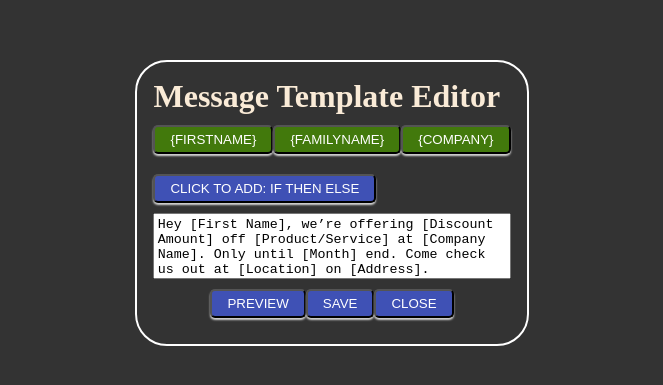
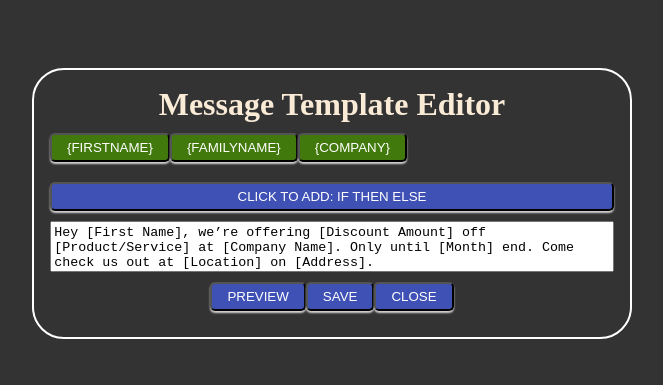
Before and after one commit to feral416/message-template-editor, a React (Create React App) app: page / in a window 1280 px wide. Shown: the part 197-582 px from the top of the page, without its empty margins (308-971 px from the left). Built offline with nearby package versions, Linux system fonts and the light colour scheme.

Commit message:
styled and added block wrapper

```diff
--- a/src/App.css
+++ b/src/App.css
@@ -1,15 +1,4 @@
-.editor_wrapper {
-  display: flex;
-  flex-direction: column;
-  align-content: center;
-  justify-content: center;
-  padding: 1rem;
-  border: 2px solid white;
-  border-radius: 2rem;
-  color:antiquewhite;
-  max-inline-size: 400px;
-  font-size: 1rem;
-}
+
 
 button {
   background-color: #3f51b5;
@@ -30,3 +19,7 @@ button {
     opacity: 0.7;
   }
 }
+
+h1, h2 {
+  text-align: center;
+}
--- a/src/App.js
+++ b/src/App.js
@@ -7,9 +7,7 @@ const testTemplate = "Hey [First Name], we’re offering [Discount Amount] off [
 
 function App() {
   return (
-    <div className="editor_wrapper">
       <Editor key="editor" arrVarNames={testVarNames} template={testTemplate}/>
-    </div>
   );
 }
 
--- a/src/components/if_then_else.jsx
+++ b/src/components/if_then_else.jsx
@@ -1,14 +1,11 @@
 import styles from '../styles/if_then_else.module.css';
 
-//<button type="button" className={styles.delete_btn}>Delete</button>
-
-export default function IfThenElse({record, callbackSaveLastFocused, handleChange}) {
+export default function IfThenElse({children}) {
 
 
   return (
-    <div className={styles.if_then_else_container}>
-      <span>{record.term}</span>
-      <textarea id={record.id} onFocus={callbackSaveLastFocused} value={record.value} onChange={handleChange}></textarea>
-    </div>
+    <section className={styles.if_then_else_container}>
+      {children}
+    </section>
   );
 }
--- a/src/components/input_row.jsx
+++ b/src/components/input_row.jsx
@@ -1,13 +1,15 @@
 import styles from '../styles/input_row.module.css';
+import "../styles/input_row.css";
 import useAutosizeTextArea from '../utils';
 import {useRef} from 'react';
 
-export default function InputRow({record, callbackSaveLastFocused, handleChange}) {
+export default function InputRow({record, callbackSaveLastFocused, handleChange, handleDelete}) {
   const refToText = useRef(null);
   useAutosizeTextArea(refToText, record.value);
   return (
   <div className={styles.input_row}>
-    <span>{record.term}</span>
+    {record.term === "IF" && <button className={styles.deleteBtn} id={record.id} type='button' onClick={handleDelete}>X</button>}
+    <span id={record.id} className="term">{record.term}</span>
     <textarea id={record.id} className={styles.field} onFocus={callbackSaveLastFocused} ref={refToText} value={record.value} onChange={handleChange}></textarea>
   </div>
   );
--- a/src/components/message_template_editor.jsx
+++ b/src/components/message_template_editor.jsx
@@ -4,12 +4,13 @@ import Variables from "./variable_buttons";
 import InputRow from './input_row';
 import {nanoid} from 'nanoid';
 import { useForceRerender } from '../utils';
+import IfThenElse from './if_then_else';
 
 
 export default function Editor({arrVarNames, template = "", callbackSave}) {
   const [preview, setPreview] = useState(false);
   const [fullTemplate, setFullTemplate] = useState(template);
-  const [elementDB, updateElementDB] = useState([{id: nanoid(), groupID: "root", parentID: "", term: "", value: template}]);
+  const [elementDB, updateElementDB] = useState([{id: "root", groupID: "root", parentID: "", term: "", value: template}]);
   const lastFocusedRef = useRef(null);
   const  initForceRerender = useForceRerender(false);
 
@@ -86,23 +87,34 @@ export default function Editor({arrVarNames, template = "", callbackSave}) {
     if (!preview) {
       outputArr.push(
         <Variables arrVarNames={arrVarNames} key="variables" callbackPlaceVar={callbackPlaceVar}/>,
-        <button onClick={() => AddIfThenElse()}>Click to add: IF THEN ELSE</button>
+        <button onClick={() => AddIfThenElse()}>Click to add: IF THEN ELSE</button>,
+        <InputRow
+          key={elementDB[0].id}
+          record={elementDB[0]}
+          callbackSaveLastFocused={callbackSaveLastFocused}
+          handleChange={handleChange}
+        />
       );
-      elementDB.map((record) => {
-      if (record.term === "IF") {
-        outputArr.push((
-          <button id={record.id} type='button' onClick={handleDelete}>Delete</button>
-        ))
+      if (elementDB.length > 0) {
+        const ifThenElseContent = [];
+        for (let i = 1; i < elementDB.length; i++) {
+          ifThenElseContent.push(
+            <InputRow
+            key={elementDB[i].id}
+            record={elementDB[i]}
+            callbackSaveLastFocused={callbackSaveLastFocused}
+            handleChange={handleChange}
+            handleDelete={handleDelete}
+          />
+          );
+        }
+        outputArr.push(
+          <IfThenElse>
+            {ifThenElseContent}
+          </IfThenElse>
+        );
       }
-      outputArr.push(
-        <InputRow
-        key={record.id}
-        record={record}
-        callbackSaveLastFocused={callbackSaveLastFocused}
-        handleChange={handleChange}
-      />
-      );
-    });
+
     } else {
       outputArr.push(
           <h2>Message template preview</h2>,
@@ -127,7 +139,7 @@ export default function Editor({arrVarNames, template = "", callbackSave}) {
 
 
   return(
-    <div className="editor">
+    <div className={styles.editor}>
       <h1>Message Template Editor</h1>
         {content()}
         <div className={styles.bottom_buttons}>
--- a/src/styles/editor.module.css
+++ b/src/styles/editor.module.css
@@ -22,6 +22,21 @@ p {
   align-content: center;
 }
 
+.editor {
+  display: flex;
+  flex-direction: column;
+  align-content: center;
+  justify-content: center;
+  justify-items: center;
+  padding: 1rem;
+  border: 2px solid white;
+  border-radius: 2rem;
+  color:antiquewhite;
+  max-inline-size: 600px;
+  min-inline-size: 600px;
+  font-size: 1rem;
+}
+
 /* .bottom_buttons > button {
   background-color: #3f51b5;
   color: white;
--- a/src/styles/if_then_else.module.css
+++ b/src/styles/if_then_else.module.css
@@ -1,13 +1,3 @@
 .if_then_else_container {
-  display: flex;
-  flex-direction: column;
-  align-items: flex-start;
-  gap: 0.5rem;
-  .row_name {
-    float: left;
-    background-color: darkgreen;
-    padding: 0.1rem;
-    border-radius: 0.3rem;
-    color: white;
-  }
+  padding-inline-start: 1rem;
 }
--- /dev/null
+++ b/src/styles/input_row.css
@@ -0,0 +1,6 @@
+.term {
+  inline-size: 3.2rem;
+  #root& {
+    inline-size: 0;
+  }
+}
--- a/src/styles/input_row.module.css
+++ b/src/styles/input_row.module.css
@@ -8,6 +8,13 @@
 
 .input_row {
   display: flex;
-  justify-content: right;
-  align-content: right;
+  justify-content: left;
+  align-content: top;
 }
+
+
+.deleteBtn {
+  margin-inline-start: -1.2rem;
+  margin-block-start: 0;
+  padding: 0.2rem;
+}
```
